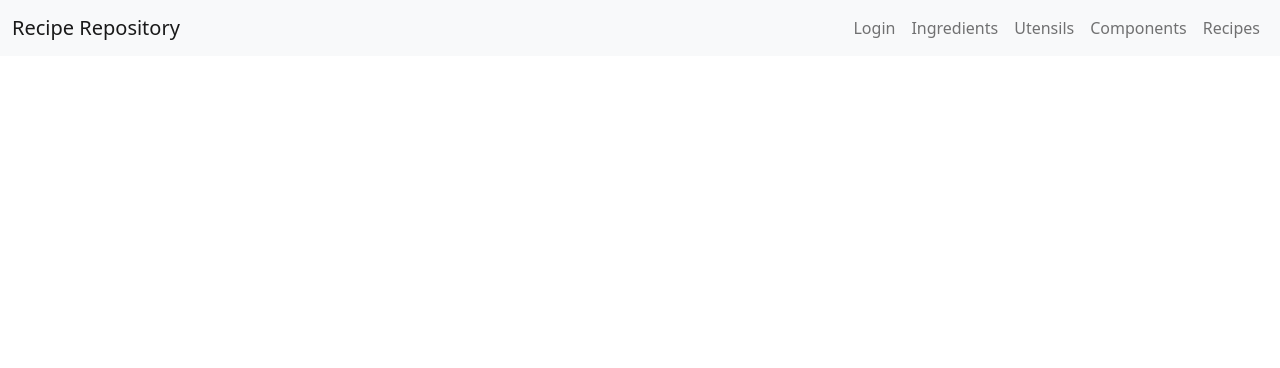
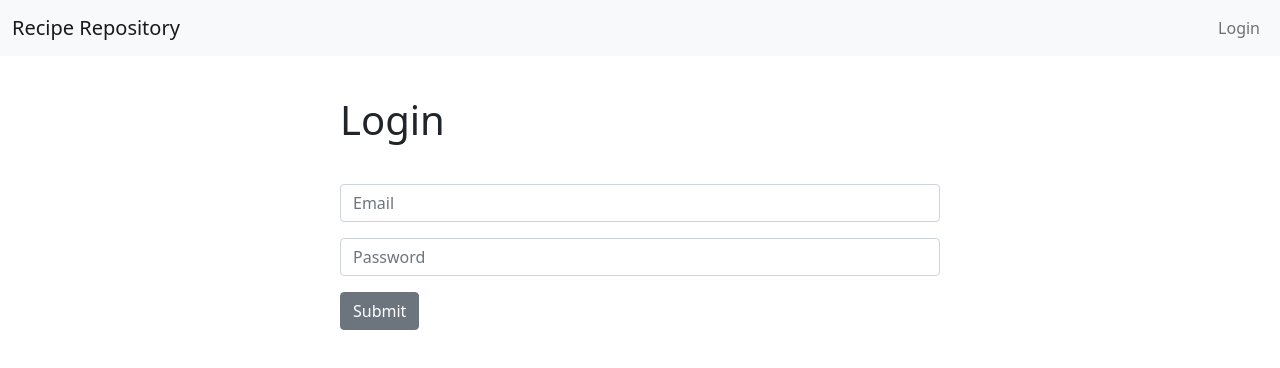
Before and after one commit to AardhynLavender/React-CRUD, a React (Create React App) app: page /login in a window 1280 px wide. Shown: the top 368 px of the page. Built offline with nearby package versions, Linux system fonts and the light colour scheme; no server answers.

Commit message:
feat: user login functinoality
user can access collections if they are successfully logged in with
valid credentials.

logging out user will revoke authentication and prevent access untill
logging in again.

```diff
--- a/src/App.tsx
+++ b/src/App.tsx
@@ -5,57 +5,52 @@
  * @fileoverview  Root component for Recipe Repository Application.
  */
 
-import React, { ReactElement, useEffect } from 'react'
-import axios, { AxiosResponse } from 'axios'
-import { Authenticate, AuthState, GetAuth } from './auth/auth'
+import React, { ReactElement, useState } from 'react'
+import { UserLogin } from './components/login'
 import { BrowserRouter as Router, Routes, Route } from 'react-router-dom'
 
 import Header from './components/header'
+import { GetAuth, Revoke } from './auth/auth'
 
 export const API_BASE: string = 'https://id1000096681-laveat1.herokuapp.com'
+
 /**
  * Application Component, root of component tree
  */
 const App = (): ReactElement => {
-  useEffect(() => {
-    // Simple Auth example
-    Authenticate(
-      { username: 'seeded_user', password: 'justin bailey' },
-      `${API_BASE}/login`
-    )
-      .then((state: AuthState) => {
-        GetAuth()
-          .then((token: string) => {
-            axios
-              .get(`${API_BASE}/api/v1/ingredients`, {
-                headers: {
-                  Authorization: token,
-                },
-              })
-              .then((data: AxiosResponse) => {
-                console.log(data)
-              })
-          })
-          .catch(() => {
-            console.error('Unable to acquire required auth token!')
-          })
-      })
-      .catch((state: AuthState) => {
-        if (state === AuthState.Invalid) console.log('Invalid Credentials!')
-        else console.error('Auth Failed!')
-      })
-  }, [])
+  const [LoggedIn, SetLoggedIn] = useState<boolean>(GetAuth() != null)
+
+  /**
+   * Permit access to system routes
+   */
+  const Login = (): void => SetLoggedIn(true)
+
+  /**
+   * Revoke access to system routes
+   */
+  const Logout = (): void => {
+    Revoke()
+      .then(() => SetLoggedIn(false))
+      .catch(() => alert('Failed to revoke Authentication!'))
+  }
 
   return (
     <div className="App">
       <Router>
-        <Header />
+        <Header authenticated={LoggedIn} logout={Logout} />
         <Routes>
-          <Route path="/login" />
-          <Route path="/ingredients" element={<h1>Ingredients</h1>} />
-          <Route path="/utensils" element={<h1>Utensils</h1>} />
-          <Route path="/components" element={<h1>Components</h1>} />
-          <Route path="/recipes" element={<h1>Recipes</h1>} />
+          {LoggedIn ? (
+            <>
+              <Route path="/ingredients" element={<h1>Ingredients</h1>} />
+              <Route path="/utensils" element={<h1>Utensils</h1>} />
+              <Route path="/components" element={<h1>Components</h1>} />
+              <Route path="/recipes" element={<h1>Recipes</h1>} />
+            </>
+          ) : (
+            <>
+              <Route path="/login" element={<UserLogin Login={Login} />} />
+            </>
+          )}
         </Routes>
       </Router>
     </div>
--- a/src/auth/auth.ts
+++ b/src/auth/auth.ts
@@ -6,6 +6,8 @@
  */
 
 import axios from 'axios'
+import { API_BASE } from '../App'
+import { AxiosResponse } from 'axios'
 
 /**
  * Relevant HTTP codes
@@ -44,33 +46,36 @@ export const Authenticate = async (
   credentials: ICredentials,
   endpoint: string
 ): Promise<AuthState> => {
-  // promise a state
-  return new Promise(async (resolve, reject) => {
-    try {
-      // post credentials to endpoint
-      const response = await axios.post(endpoint, credentials)
+  // post credentials to endpoint
+  try {
+    const response: AxiosResponse = await axios.post(endpoint, credentials)
+    sessionStorage.setItem('token', response.data.token) // authenticate this session
+    return AuthState.Valid
+  } catch (err: any) {
+    if (err.response.status === Code.Unauthorized) return AuthState.Invalid
+    else return AuthState.Inscrutable
+  }
+}
 
-      // determine state
-      if (response.status === Code.Success) {
-        resolve(AuthState.Valid)
-        sessionStorage.setItem('token', response.data.token) // authenticate this session
-      } else if (response.status === Code.Unauthorized)
-        reject(AuthState.Invalid)
-    } catch (error) {
-      reject(AuthState.Inscrutable)
-    }
-  })
+/**
+ * Revokes the session authentication
+ */
+export const Revoke = async () => {
+  try {
+    const response: AxiosResponse = await axios.get(`${API_BASE}/logout`)
+    if (response.status === Code.Success) sessionStorage.clear()
+  } catch (error: any) {
+    console.error(error)
+  }
 }
 
 /**
  * Get authentication if it exists
- * @returns promises a string containing authentication
+ * @returns the bearer token if it exists
  */
-export const GetAuth = (): Promise<string> => {
-  return new Promise((resolve, reject) => {
-    const prefix: string = 'Bearer '
-    const token: string | null = sessionStorage.getItem('token')
-    if (token) resolve(prefix + token)
-    else reject()
-  })
+export const GetAuth = (): string | null => {
+  const prefix: string = 'Bearer '
+  const token: string | null = sessionStorage.getItem('token')
+  if (token) return prefix + token
+  else return null
 }
--- a/src/components/header.tsx
+++ b/src/components/header.tsx
@@ -2,7 +2,7 @@
  * @name          Header
  * @version       1.0.0
  *
- * @fileoverview  Contains the header component which houses the
+ * @fileoverview  Contains the header component to house the
  *                title and navigation components.
  */
 
@@ -11,10 +11,15 @@ import { Collapse, Navbar, NavbarToggler, NavbarBrand } from 'reactstrap'
 
 import Navigation from './navigation'
 
+interface IProps {
+  authenticated: boolean
+  logout: () => void
+}
+
 /**
- * Application Component, root of component tree
+ * Application header component
  */
-const Header = (): ReactElement => {
+const Header = (props: IProps): ReactElement => {
   const title: string = 'Recipe Repository'
   const [open, setOpen] = useState<boolean>(false)
   const toggle = (): void => setOpen(!open)
@@ -25,7 +30,10 @@ const Header = (): ReactElement => {
         <NavbarBrand href="/">{title}</NavbarBrand>
         <NavbarToggler onClick={toggle} />
         <Collapse isOpen={open} navbar>
-          <Navigation />
+          <Navigation
+            authenticated={props.authenticated}
+            logout={props.logout}
+          />
         </Collapse>
       </Navbar>
     </header>
--- /dev/null
+++ b/src/components/login.tsx
@@ -0,0 +1,107 @@
+/**
+ * @name          Login
+ * @version       1.0.0
+ *
+ * @fileoverview  Login form to authenticate a user and
+ *                permit access to the system
+ */
+
+import React, {
+  FormEventHandler,
+  ReactElement,
+  SyntheticEvent,
+  useState,
+} from 'react'
+
+import { Button, Alert, Form, FormGroup, Input } from 'reactstrap'
+import { API_BASE } from '../App'
+import { Authenticate, AuthState, GetAuth, ICredentials } from '../auth/auth'
+
+interface IProps {
+  Login: () => void
+}
+
+/**
+ * Login form Component
+ */
+export const UserLogin = (props: IProps): ReactElement => {
+  // credentials
+  const [Email, SetEmail] = useState<string>('')
+  const [Password, SetPassword] = useState<string>('')
+
+  // authentication
+  const [Invalid, SetInvalid] = useState<boolean>(false)
+  const [Inscrutable, SetInscrutable] = useState<boolean>(false)
+
+  /**
+   * Attempt to log the user in
+   */
+  const Login = async (): Promise<void> => {
+    // attempt to authenticate
+    const state = await Authenticate(
+      {
+        email: Email,
+        password: Password,
+      },
+      `${API_BASE}/login`
+    )
+
+    // check state
+    if (state === AuthState.Valid)
+      if (GetAuth() != null) props.Login()
+      else console.error('Unable to verify client is authenticated')
+    else if (state === AuthState.Invalid) SetInvalid(true)
+    else SetInscrutable(true)
+  }
+
+  const handleSubmit: FormEventHandler<HTMLFormElement> = (
+    e: SyntheticEvent
+  ): void => {
+    e.preventDefault()
+    Login()
+  }
+
+  return (
+    <section style={{ width: '100%', maxWidth: '600px', margin: '0 auto' }}>
+      <h1 style={{ marginBlock: '1em' }}>Login</h1>
+      <Form onSubmit={handleSubmit}>
+        <FormGroup>
+          <Input
+            type="email"
+            name="email"
+            placeholder="Email"
+            value={Email}
+            onChange={(e): void => SetEmail(e.target.value)}
+            required
+          />
+        </FormGroup>
+        <FormGroup>
+          <Input
+            type="password"
+            name="password"
+            placeholder="Password"
+            value={Password}
+            onChange={(e): void => SetPassword(e.target.value)}
+            required
+          />
+        </FormGroup>
+
+        {Invalid ? (
+          <Alert color="danger">
+            Cannot recognize your credentials; Please try again.
+          </Alert>
+        ) : (
+          <></>
+        )}
+        {Inscrutable ? (
+          <Alert color="danger">
+            There was a problem submitting your credentials.
+          </Alert>
+        ) : (
+          <></>
+        )}
+        <Button>Submit</Button>
+      </Form>
+    </section>
+  )
+}
--- a/src/components/navigation.tsx
+++ b/src/components/navigation.tsx
@@ -8,15 +8,19 @@
 import React, { ReactElement } from 'react'
 import { Nav, NavItem, NavLink } from 'reactstrap'
 
+interface IProps {
+  authenticated: boolean
+  logout: () => void
+}
+
 /**
- *  Navigation links and
+ *  Navigation links auth dependant
  */
-const Navigation = (): ReactElement => {
+const Navigation = (props: IProps): ReactElement => {
   return (
     <Nav className="ms-auto" navbar>
-      <NavItem>
-        <NavLink href="/login">Login</NavLink>
-      </NavItem>
+      {props.authenticated ? (
+        <>
           <NavItem>
             <NavLink href="/ingredients">Ingredients</NavLink>
           </NavItem>
@@ -29,6 +33,17 @@ const Navigation = (): ReactElement => {
           <NavItem>
             <NavLink href="/recipes">Recipes</NavLink>
           </NavItem>
+          <NavItem>
+            <NavLink onClick={props.logout}>Logout</NavLink>
+          </NavItem>
+        </>
+      ) : (
+        <>
+          <NavItem>
+            <NavLink href="/login">Login</NavLink>
+          </NavItem>
+        </>
+      )}
     </Nav>
   )
 }
```
Lines whose indentation alone changed are shown as unchanged.
